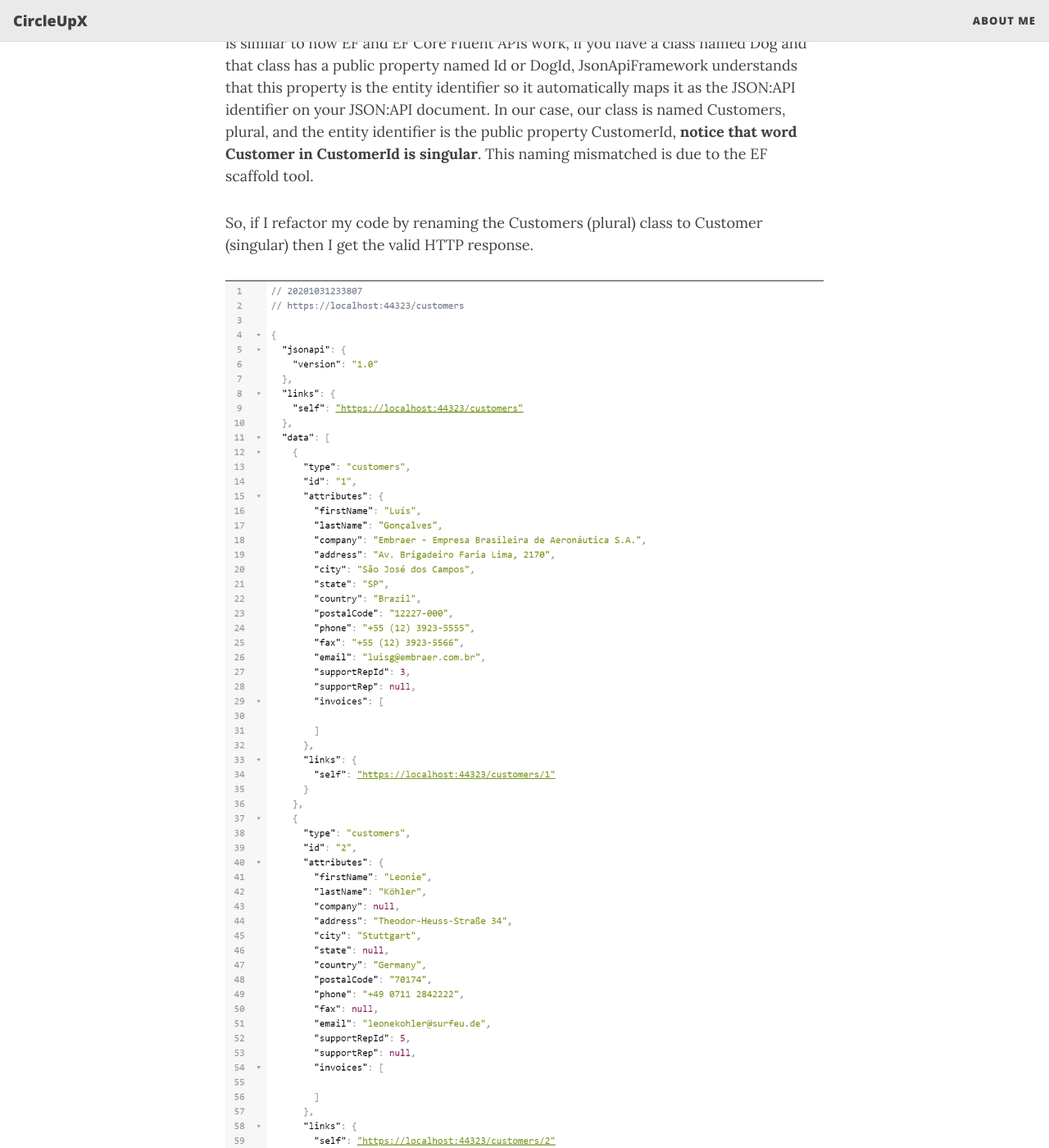
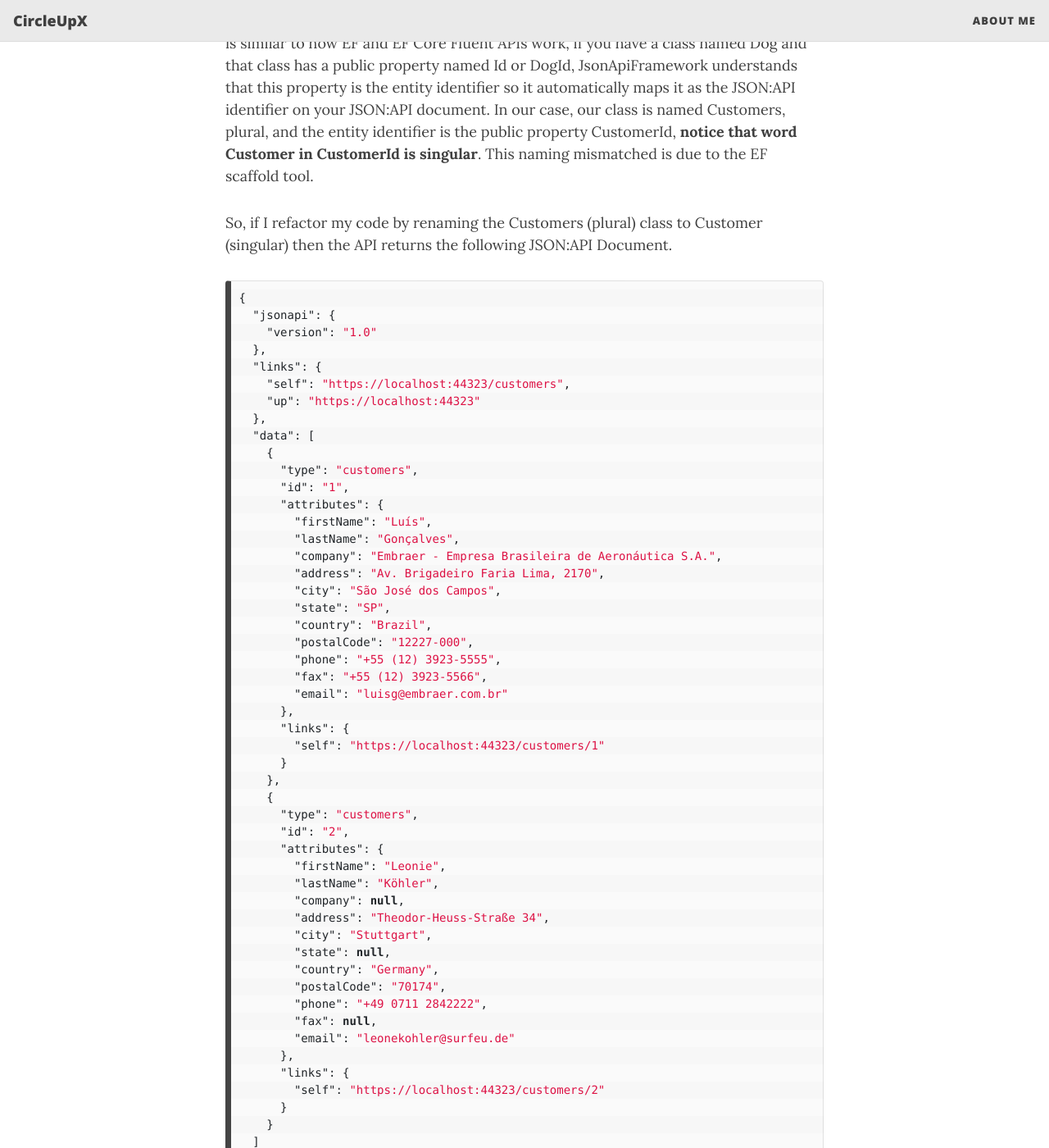
Before and after one commit to circleupx/circleupx.github.io, a Jekyll site: the page built from _posts/2020-10-31-JSON-API-Adding-Customer-Resource.md, in a window 1280 px wide and 1400 px high, scrolled down 16048 px. Shown: the whole window at 82% size. Built offline with Jekyll 4.4.1, drawn with Linux system fonts in a browser that asks for light colours; nearby versions of some CDN libraries; some of the changed text lies outside the part shown.

Commit message:
Updated Old Post Syntax Highlight

````diff
--- a/_posts/2020-10-31-JSON-API-Adding-Customer-Resource.md
+++ b/_posts/2020-10-31-JSON-API-Adding-Customer-Resource.md
@@ -587,9 +587,62 @@ Ensure metadata is configured correctly for the respective domain/schema.
 
 JsonApiFramework is not able to determine which property within the Customers class should be used as the JSON:API [identifier](https://jsonapi.org/format/#document-resource-object-identification). JsonApiFramework offers two solutions to this problem. We can use the built-in conventions offered by JsonApiFramework. This is similar to how EF and EF Core Fluent APIs work, if you have a class named Dog and that class has a public property named Id or DogId, JsonApiFramework understands that this property is the entity identifier so it automatically maps it as the JSON:API identifier on your JSON:API document. In our case, our class is named Customers, plural, and the entity identifier is the public property CustomerId, **notice that word Customer in CustomerId is singular**. This naming mismatched is due to the EF scaffold tool.
 
-So, if I refactor my code by renaming the Customers (plural) class to Customer (singular) then I get the valid HTTP response.
+So, if I refactor my code by renaming the Customers (plural) class to Customer (singular) then the API returns the following JSON:API Document.
 
-![Successful HTTP Response From Customer Resource](/assets/img/json-api/first-successful-response-customers.PNG)
+```json
+{
+  "jsonapi": {
+    "version": "1.0"
+  },
+  "links": {
+    "self": "https://localhost:44323/customers",
+    "up": "https://localhost:44323"
+  },
+  "data": [
+    {
+      "type": "customers",
+      "id": "1",
+      "attributes": {
+        "firstName": "Luís",
+        "lastName": "Gonçalves",
+        "company": "Embraer - Empresa Brasileira de Aeronáutica S.A.",
+        "address": "Av. Brigadeiro Faria Lima, 2170",
+        "city": "São José dos Campos",
+        "state": "SP",
+        "country": "Brazil",
+        "postalCode": "12227-000",
+        "phone": "+55 (12) 3923-5555",
+        "fax": "+55 (12) 3923-5566",
+        "email": "luisg@embraer.com.br"
+      },
+      "links": {
+        "self": "https://localhost:44323/customers/1"
+      }
+    },
+    {
+      "type": "customers",
+      "id": "2",
+      "attributes": {
+        "firstName": "Leonie",
+        "lastName": "Köhler",
+        "company": null,
+        "address": "Theodor-Heuss-Straße 34",
+        "city": "Stuttgart",
+        "state": null,
+        "country": "Germany",
+        "postalCode": "70174",
+        "phone": "+49 0711 2842222",
+        "fax": null,
+        "email": "leonekohler@surfeu.de"
+      },
+      "links": {
+        "self": "https://localhost:44323/customers/2"
+      }
+    }
+  ]
+}
+
+```
 
 The second approach is to use configurations by configuring our CustomerServiceModelConfiguration class. I'll undo my refactoring, the customers class is back to being plural and I'll update the CustomerServiceModelConfiguration class.
 
@@ -605,10 +658,61 @@ class CustomerServiceModelConfiguration : ResourceTypeBuilder<Customers>
 
 Simply call the method ResourceIdentity, use the **nameof** and **typeof** parameter to let JsonApiFramework know what the entity identifier is for the service model.
 
-If I run the project again. I still get a valid HTTP response.
+If I run the Web Api project again. I get the same JSON:API document as an HTTP response.
 
-![Second Successful HTTP Response From Customer Resource](/assets/img/json-api/second-successful-response-customers.PNG)
+```json
+{
+  "jsonapi": {
+    "version": "1.0"
+  },
+  "links": {
+    "self": "https://localhost:44323/customers",
+    "up": "https://localhost:44323"
+  },
+  "data": [
+    {
+      "type": "customers",
+      "id": "1",
+      "attributes": {
+        "firstName": "Luís",
+        "lastName": "Gonçalves",
+        "company": "Embraer - Empresa Brasileira de Aeronáutica S.A.",
+        "address": "Av. Brigadeiro Faria Lima, 2170",
+        "city": "São José dos Campos",
+        "state": "SP",
+        "country": "Brazil",
+        "postalCode": "12227-000",
+        "phone": "+55 (12) 3923-5555",
+        "fax": "+55 (12) 3923-5566",
+        "email": "luisg@embraer.com.br"
+      },
+      "links": {
+        "self": "https://localhost:44323/customers/1"
+      }
+    },
+    {
+      "type": "customers",
+      "id": "2",
+      "attributes": {
+        "firstName": "Leonie",
+        "lastName": "Köhler",
+        "company": null,
+        "address": "Theodor-Heuss-Straße 34",
+        "city": "Stuttgart",
+        "state": null,
+        "country": "Germany",
+        "postalCode": "70174",
+        "phone": "+49 0711 2842222",
+        "fax": null,
+        "email": "leonekohler@surfeu.de"
+      },
+      "links": {
+        "self": "https://localhost:44323/customers/2"
+      }
+    }
+  ]
+}
 
-There you have it, we successfully expose Customer as an API resource. On the next blog post, I will add the remaining resources.
+```
 
-Bye.
+The API now successfully exposes Customer as an API resource. On the next blog post, I will add the remaining resources.
````
Also changed, not shown: _posts/2020-11-21-Turn-Off-BLUE-LED-Light-On-DreamMachine.md (+2 -2 lines), _posts/2020-12-05-JSON-API-Exposing-Relationships.md (+4 -4 lines).
